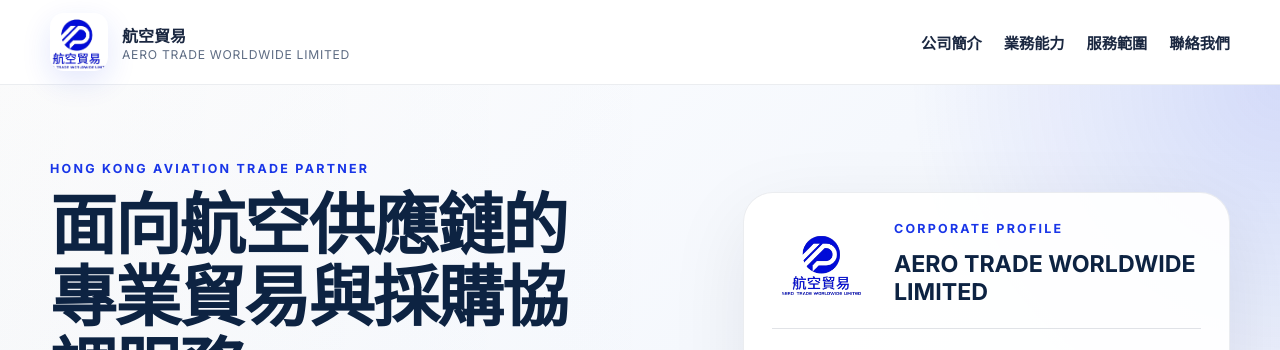
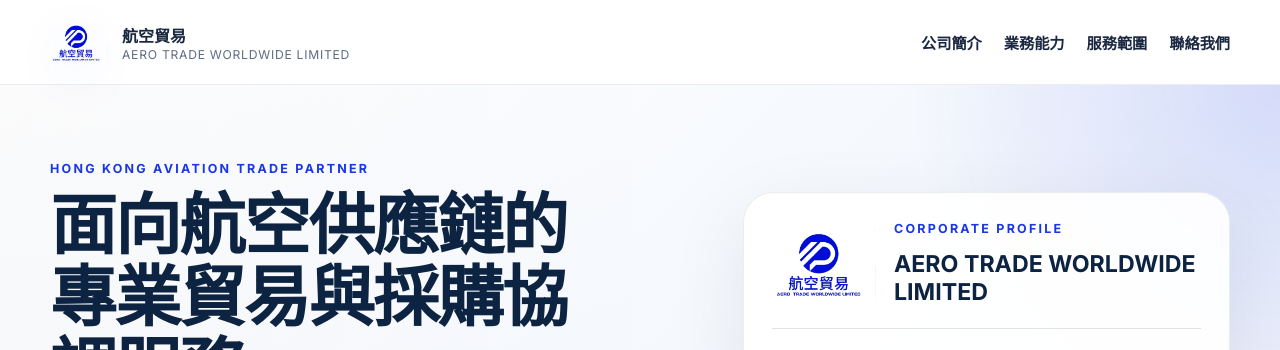
Before and after one commit to leebnbppp2/aero-trade-worldwide-site, a plain HTML site: page index.html in a window 1280 px wide. Shown: the top 350 px of the page. Drawn offline with Linux system fonts and the light colour scheme.

Commit message:
feat: refine branding assets and add favicon set

```diff
--- a/index.html
+++ b/index.html
@@ -14,13 +14,17 @@
       href="https://fonts.googleapis.com/css2?family=Inter:wght@400;500;600;700;800&family=Noto+Sans+SC:wght@400;500;700;800&display=swap"
       rel="stylesheet"
     />
+    <link rel="icon" type="image/x-icon" href="assets/favicon.ico" />
+    <link rel="icon" type="image/png" sizes="32x32" href="assets/favicon-32.png" />
+    <link rel="icon" type="image/png" href="assets/favicon.png" />
+    <link rel="apple-touch-icon" sizes="512x512" href="assets/apple-touch-icon.png" />
     <link rel="stylesheet" href="styles.css" />
   </head>
   <body>
     <header class="site-header">
       <div class="container header-inner">
         <a class="brand" href="#top" aria-label="AERO TRADE WORLDWIDE LIMITED home">
-          <img src="assets/logo-clean.png" alt="航空貿易 AERO TRADE WORLDWIDE LIMITED" />
+          <img src="assets/logo-transparent.png" alt="航空貿易 AERO TRADE WORLDWIDE LIMITED" />
           <div>
             <strong>航空貿易</strong>
             <span>AERO TRADE WORLDWIDE LIMITED</span>
@@ -57,7 +61,7 @@
 
           <div class="hero-card">
             <div class="hero-card-top">
-              <img src="assets/logo-clean.png" alt="航空貿易 logo" />
+              <img src="assets/logo-transparent.png" alt="航空貿易 logo" />
               <div>
                 <p class="mini-label">Corporate Profile</p>
                 <h2>AERO TRADE WORLDWIDE LIMITED</h2>
--- a/styles.css
+++ b/styles.css
@@ -64,9 +64,8 @@
 .brand img {
   width: 58px;
   height: 58px;
-  border-radius: 14px;
-  object-fit: cover;
-  box-shadow: 0 10px 30px rgba(25, 54, 232, 0.12);
+  object-fit: contain;
+  filter: drop-shadow(0 10px 24px rgba(25, 54, 232, 0.12));
 }
 
 .brand strong,
@@ -246,7 +245,7 @@
 
 .hero-card-top img {
   width: 104px;
-  border-radius: 22px;
+  object-fit: contain;
 }
 
 .hero-card-top h2 {
```
Also changed, not shown: assets/apple-touch-icon.png (added), assets/favicon-32.png (added), assets/favicon.ico (added), assets/favicon.png (added), assets/icon-192.png (added), assets/logo-transparent.png (added).
